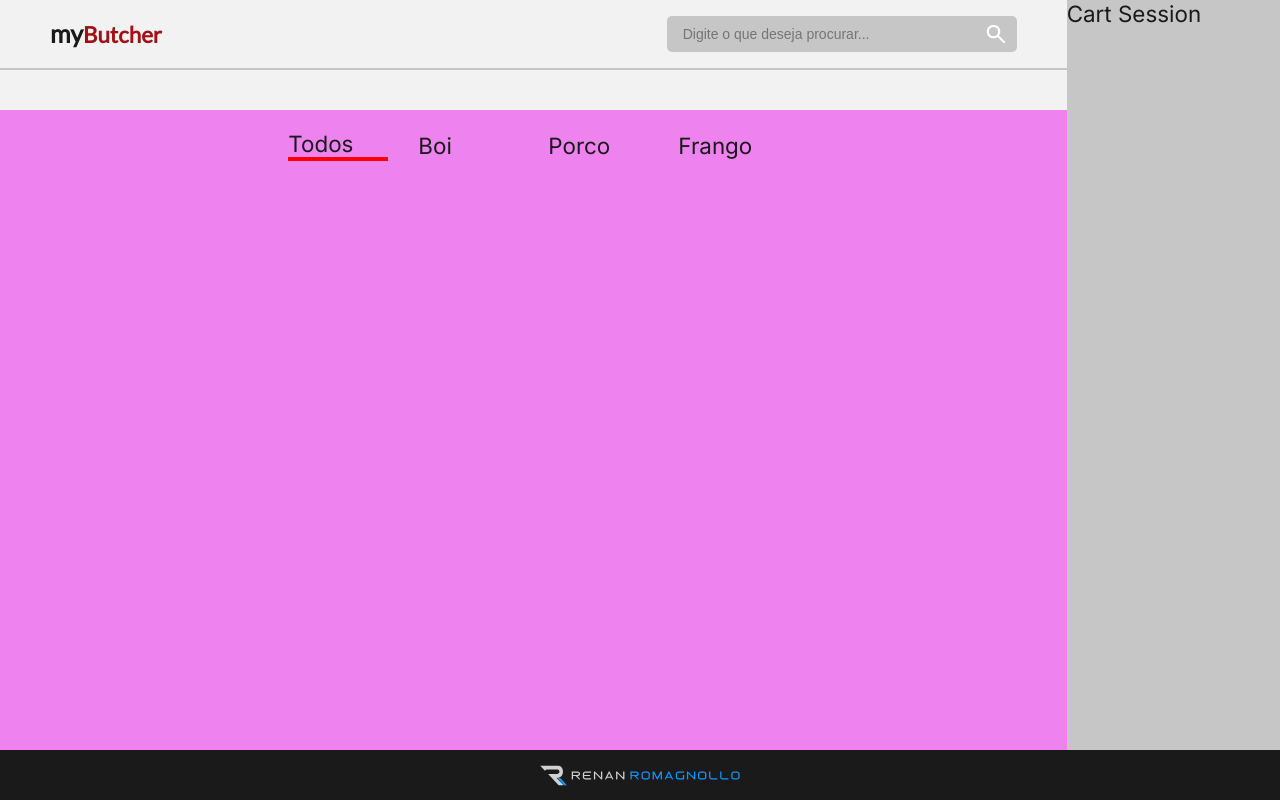
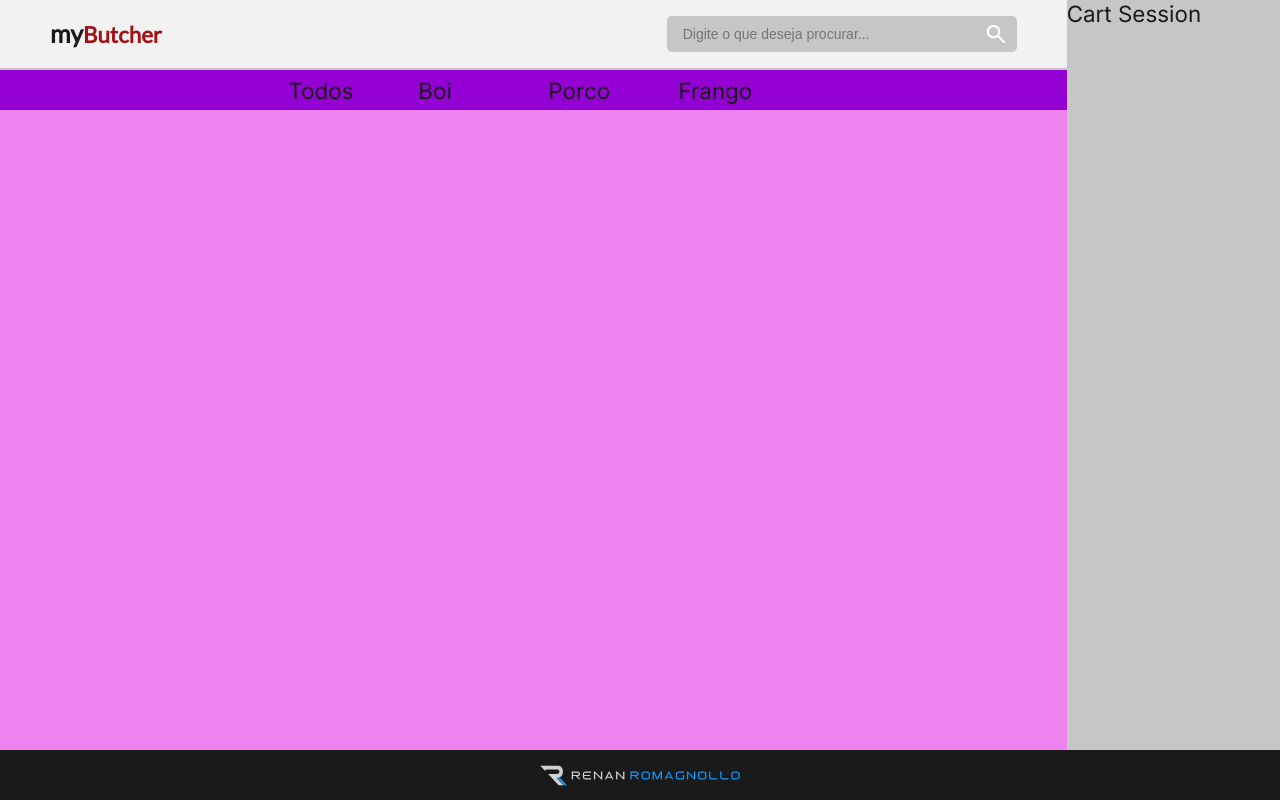
Before and after one commit to renanromagnollo/my-butcher, a Next.js app in the folder mybutcher/: page / in a window 1280 px wide. Built offline with nearby package versions, Linux system fonts and the light colour scheme.

Commit message:
feat: filters added

```diff
--- a/mybutcher/src/app/layout.tsx
+++ b/mybutcher/src/app/layout.tsx
@@ -33,7 +33,7 @@ export default function RootLayout({
           <GlobalStyles />
           <body className={inter.className}>
               <Header/>
-              {/* <Filters/> */}
+              <Filters/>
               {children}
               <CartSession/>
               <Footer/>
--- a/mybutcher/src/app/page.tsx
+++ b/mybutcher/src/app/page.tsx
@@ -18,7 +18,7 @@ export default function Home() {
   return (
     // <DefaultPageLayout>
       <TagMain>
-        <Filters/>
+        {/* <Filters/> */}
       </TagMain>
 
     // </DefaultPageLayout>
--- a/mybutcher/src/components/filters.tsx
+++ b/mybutcher/src/components/filters.tsx
@@ -23,7 +23,7 @@ const TagFilters = styled.div`
   display: flex;
   justify-content: center;
   align-items: center;
-  /* background-color: darkviolet; */
+  background-color: darkviolet;
   ul {
     list-style: none;
     display: flex;
@@ -60,30 +60,17 @@ export function Filters() {
   return (
     <TagFilters>
       <ul>
-        <FilterButton
-          selected={type === FilterType.ALL}
-          onClick={() => handleChangeType(FilterType.ALL)}
-        >
-          Todos
-        </FilterButton>
-        <FilterButton
-          selected={type === FilterType.BOI}
-          onClick={() => handleChangeType(FilterType.BOI)}
-        >
-          Boi
-        </FilterButton>
-        <FilterButton
-          selected={type === FilterType.PORCO}
-          onClick={() => handleChangeType(FilterType.PORCO)}
-        >
-          Porco
-        </FilterButton>
-        <FilterButton
-          selected={type === FilterType.FRANGO}
-          onClick={() => handleChangeType(FilterType.FRANGO)}
-        >
-          Frango
-        </FilterButton>
+        {categories.map(category => {
+          return (
+            <FilterButton
+              selected={type === FilterType[category.toUpperCase()]}
+              onClick={() => handleChangeType(FilterType[category.toUpperCase()])}
+            >
+              {category}
+            </FilterButton>
+          )
+        })}
+
       </ul>
     </TagFilters>
   );
--- a/mybutcher/src/types/filter-types.tsx
+++ b/mybutcher/src/types/filter-types.tsx
@@ -1,5 +1,5 @@
 export enum FilterType {
-    'ALL',
+    'TODOS',
     'PORCO',
     'BOI',
     'FRANGO'
```
Also changed, not shown: mybutcher/src/components/filter-button.tsx (deleted, +0 -30 lines).
